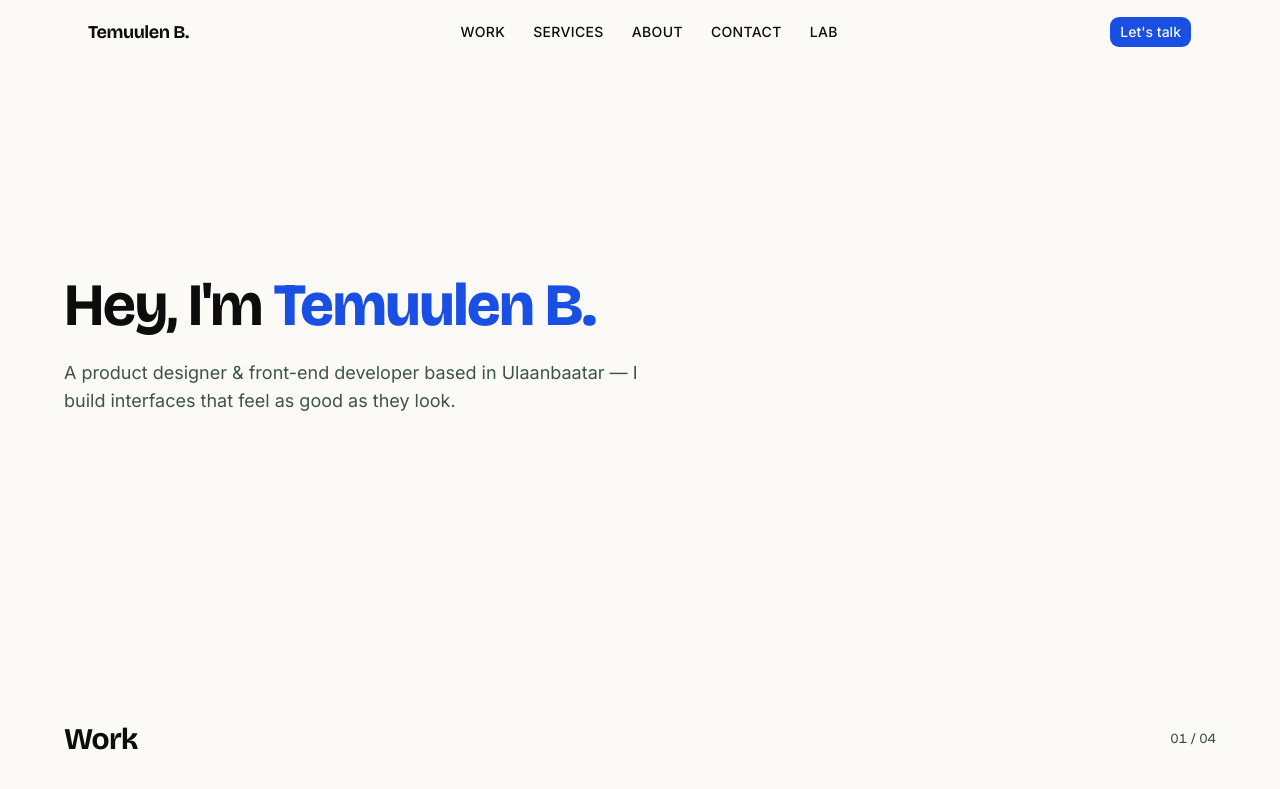
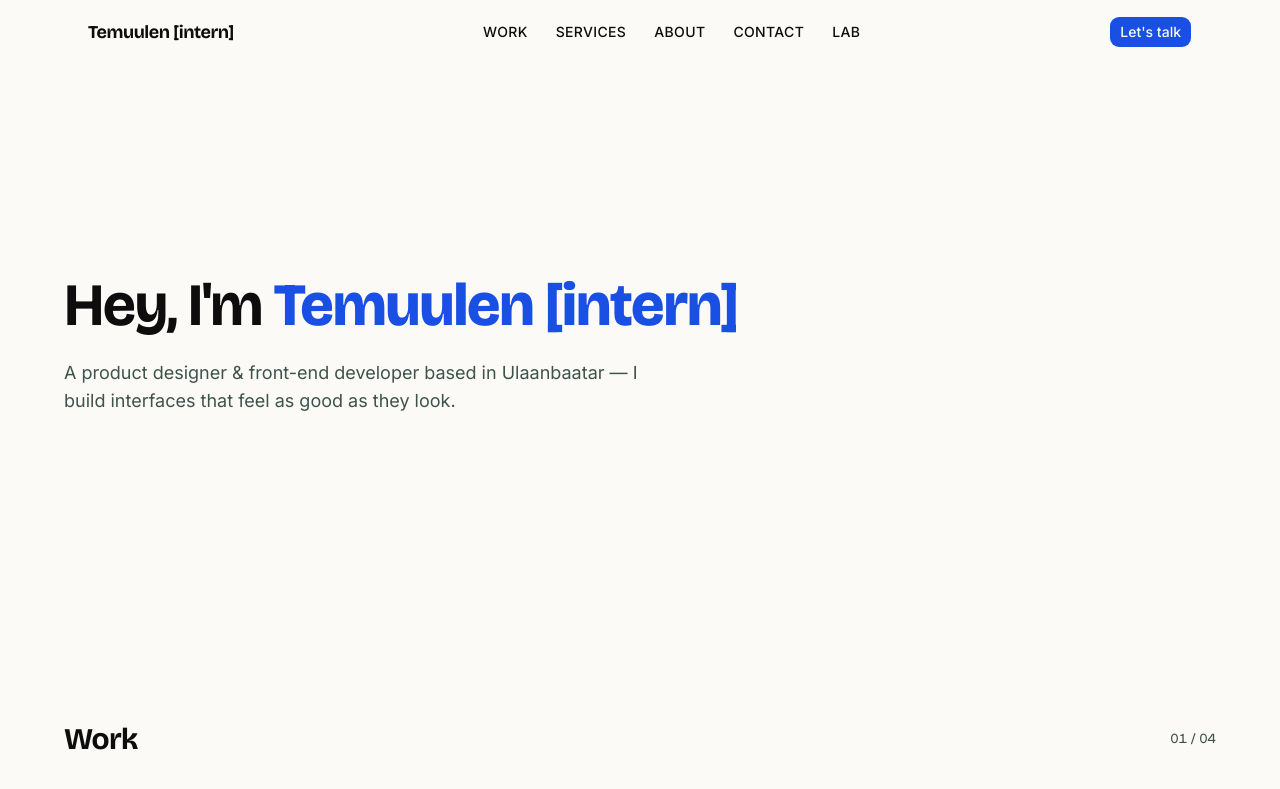
Before and after one commit to Energyshifter8/final, a Next.js app: page / in a window 1280 px wide. Shown: the top 789 px of the page. Built offline with nearby package versions, Linux system fonts and the light colour scheme.

Commit message:
pro solve

```diff
--- a/content/hero.ts
+++ b/content/hero.ts
@@ -2,7 +2,7 @@ import type { HeroCopy } from "@/types";
 
 export const heroCopy: HeroCopy = {
 	greeting: "Hey, I'm",
-	name: "Temuulen B.",
+	name: "Temuulen [intern]",
 	intro:
 		"A product designer & front-end developer based in Ulaanbaatar — I build interfaces that feel as good as they look.",
 };
--- a/content/site.ts
+++ b/content/site.ts
@@ -1,7 +1,7 @@
 import type { SiteConfig } from "@/types";
 
 export const siteConfig: SiteConfig = {
-	name: "Temuulen B.",
+	name: "Temuulen [intern]",
 	url: "https://your-domain.com",
 	email: "B241910044@must.edu.mn",
 	ctaLabel: "Let's talk",
--- a/content/work.ts
+++ b/content/work.ts
@@ -43,6 +43,8 @@ export const workItems: WorkItem[] = [
 		coverImageAlt: "MindX Plus dashboard stat cards and data tables",
 		role: "Front-End Development",
 		year: 2026,
+		liveUrl: "https://mindxplus-v2.vercel.app",
+		githubUrl: "https://github.com/Energyshifter8/mindxplusV2",
 	},
 	{
 		id: "4",
```
